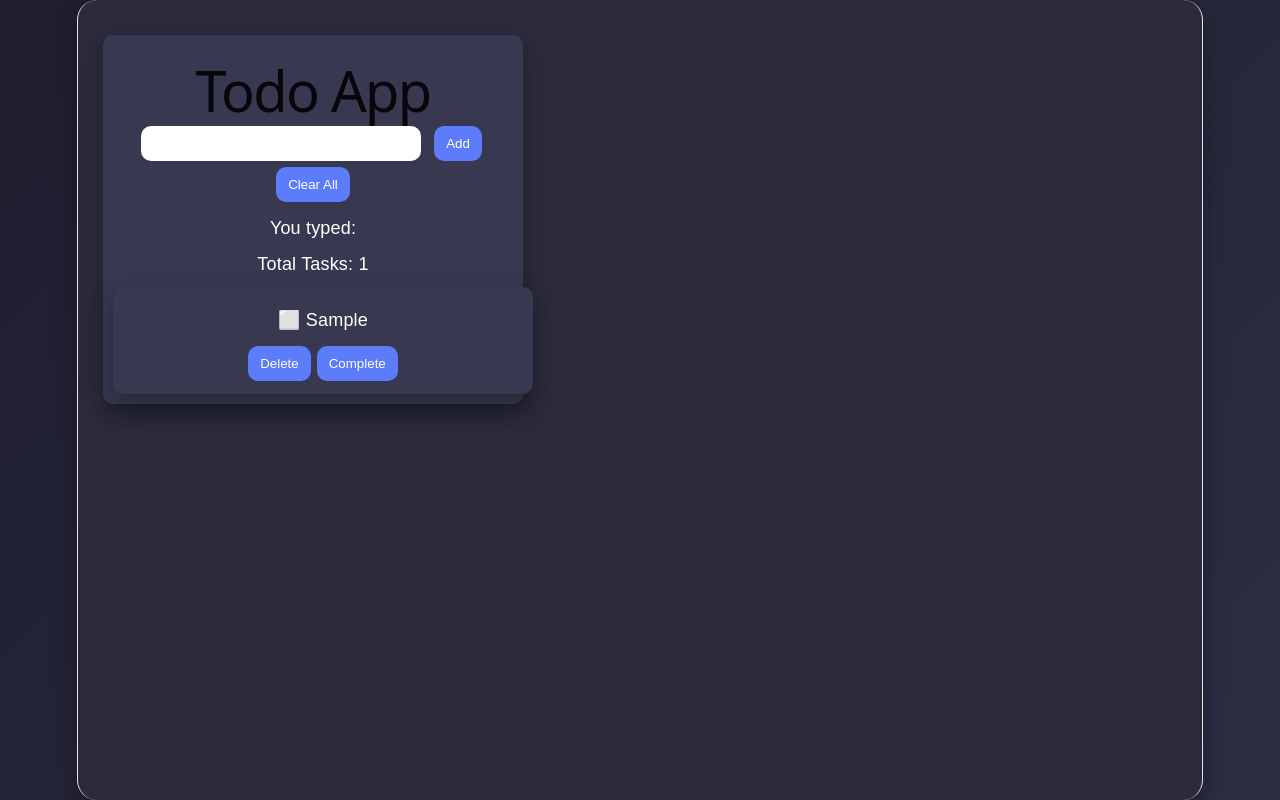
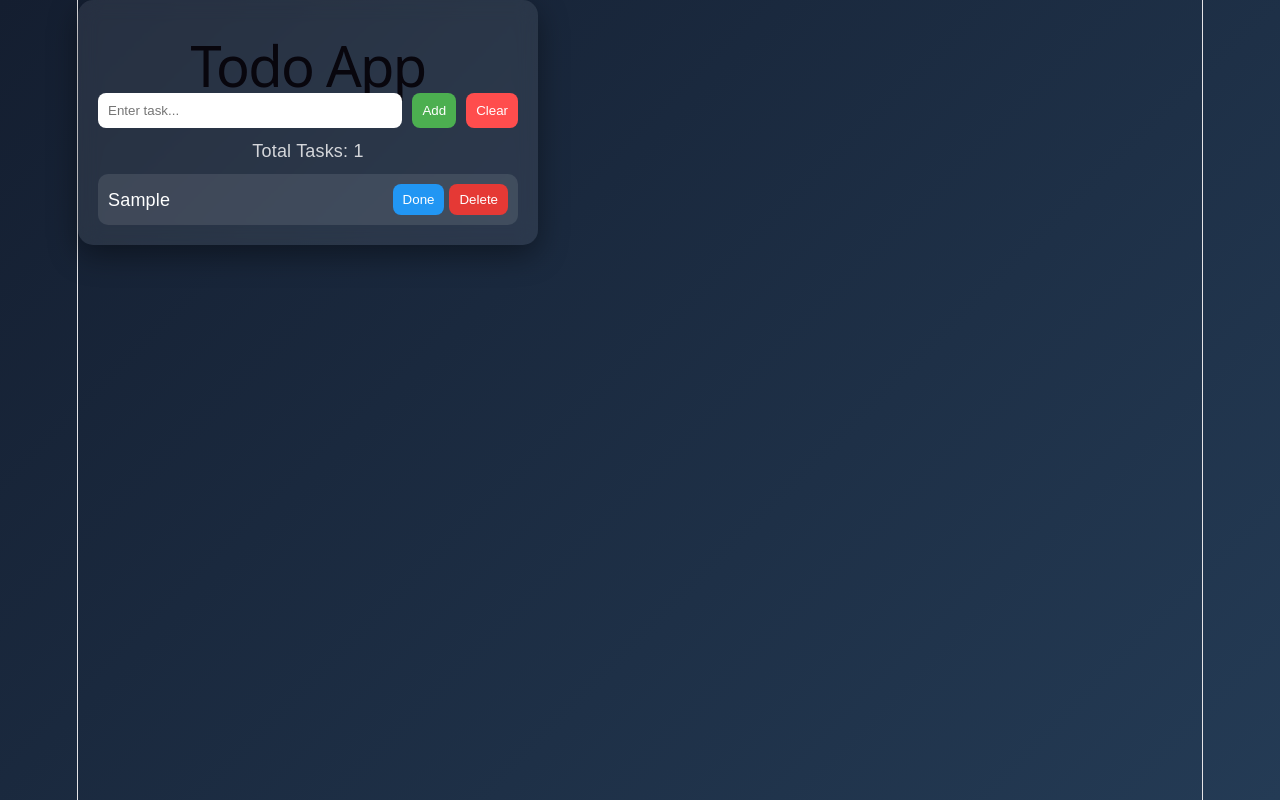
Before and after one commit to Dev-Darpan7/todo-react, a React (Vite) app: page / in a window 1280 px wide. Both pictures are taken after typing "Sample" into the empty fields and a click on the button "Add". Built offline with nearby package versions, Linux system fonts and the light colour scheme.

Commit message:
added animation hovereffect

```diff
--- a/src/App.css
+++ b/src/App.css
@@ -1,95 +1,121 @@
-/* ➡️ Full page */
+/* ➡️ Page background */
 body {
-  font-family: Arial, sans-serif;
-
-  background: linear-gradient(135deg, #1e1e2f, #2d2d44);
-
   margin: 0;
-
-  min-height: 100vh;
-
+  font-family: Arial;
+  background: linear-gradient(135deg, #141e30, #243b55);
   display: flex;
   justify-content: center;
   align-items: center;
-
+  min-height: 100vh;
   color: white;
 }
 
-/* ➡️ Main todo container */
-div {
-  width: 400px;
-  background: #2b2b3c;
-  padding: 25px;
-  border-radius: 20px;
-  box-shadow: 0 10px 25px rgba(0, 0, 0, 0.3);
-
-  /* ➡️ Smooth hover animation */
-  transition: transform 0.3s ease;
-}
-
-/* ➡️ Slight lift effect */
-div:hover {
-  transform: translateY(-3px);
+/* ➡️ Main container */
+.app-container {
+  width: 420px;
+  background: rgba(255, 255, 255, 0.08);
+  backdrop-filter: blur(10px);
+  padding: 20px;
+  border-radius: 15px;
+  box-shadow: 0 10px 30px rgba(0,0,0,0.4);
 }
 
 /* ➡️ Title */
-h1 {
+.title {
   text-align: center;
-  margin-bottom: 20px;
+  margin-bottom: 15px;
 }
 
-/* ➡️ Input */
+/* ➡️ Input section */
+.input-section {
+  display: flex;
+  gap: 10px;
+}
+
 input {
-  width: 65%;
+  flex: 1;
   padding: 10px;
   border: none;
-  border-radius: 10px;
+  border-radius: 8px;
   outline: none;
-  margin-right: 10px;
 }
 
 /* ➡️ Buttons */
 button {
   border: none;
-  padding: 10px 12px;
-  border-radius: 10px;
+  padding: 8px 10px;
+  border-radius: 8px;
   cursor: pointer;
-  margin: 3px;
-
-  background: #5c7cfa;
-  color: white;
-
-  transition: all 0.25s ease;
+  transition: 0.2s;
 }
 
-/* ➡️ Button hover animation */
 button:hover {
-  background: #4c6ef5;
   transform: scale(1.05);
 }
 
-/* ➡️ Button click animation */
-button:active {
-  transform: scale(0.95);
+/* ➡️ Add button */
+.add-btn {
+  background: #4caf50;
+  color: white;
 }
 
-/* ➡️ Todo text */
-p {
-  margin: 10px 0;
+/* ➡️ Clear button */
+.clear-btn {
+  background: #ff4d4d;
+  color: white;
 }
 
-/* ➡️ Todo item card */
-div > div {
-  background: #383850;
-  padding: 10px;
+/* ➡️ Stats */
+.stats {
   margin-top: 10px;
-  border-radius: 10px;
-
-  transition: all 0.3s ease;
+  opacity: 0.8;
 }
 
-/* ➡️ Todo hover effect */
-div > div:hover {
-  background: #454566;
+/* ➡️ Empty text */
+.empty {
+  text-align: center;
+  opacity: 0.6;
+}
+
+/* ➡️ Todo list */
+.todo-list {
+  margin-top: 10px;
+}
+
+/* ➡️ Each todo */
+.todo-item {
+  display: flex;
+  justify-content: space-between;
+  align-items: center;
+  background: rgba(255,255,255,0.1);
+  padding: 10px;
+  border-radius: 10px;
+  margin-top: 8px;
+  transition: 0.2s;
+}
+
+.todo-item:hover {
   transform: translateX(5px);
 }
+
+/* ➡️ Completed task */
+.completed {
+  text-decoration: line-through;
+  opacity: 0.6;
+}
+
+/* ➡️ Action buttons */
+.actions {
+  display: flex;
+  gap: 5px;
+}
+
+.complete-btn {
+  background: #2196f3;
+  color: white;
+}
+
+.delete-btn {
+  background: #e53935;
+  color: white;
+}
--- a/src/App.jsx
+++ b/src/App.jsx
@@ -1,38 +1,36 @@
-// ➡️ Import React's useState and useEffect hooks.
+// ➡️ Import React hooks for state and lifecycle
 import { useState, useEffect } from "react"
 
-// ➡️ Import CSS styles.
+// ➡️ Import CSS
 import "./App.css"
 
-// ➡️ Create a React component called App.
+// ➡️ Main App component
 function App() {
 
-  // ➡️ Stores what the user is typing.
+  // ➡️ Stores what user types in input box
   const [task, setTask] = useState("")
 
-  // ➡️ When app starts:
-  // ➡️ Try loading saved todos from browser storage.
+  // ➡️ Stores all todos (loaded from localStorage if available)
   const [todos, setTodos] = useState(() => {
 
-    // ➡️ Read saved data.
     const savedTodos = localStorage.getItem("todos")
 
-    // ➡️ If data exists, convert text back into an array.
+    // ➡️ If saved todos exist → convert from string to array
     if (savedTodos) {
       return JSON.parse(savedTodos)
     }
 
-    // ➡️ Otherwise start empty.
+    // ➡️ Otherwise start with empty list
     return []
   })
 
-  // ➡️ Runs when Add button is clicked.
+  // ➡️ Add new todo
   function addTodo() {
 
-    // ➡️ Prevent adding empty tasks.
+    // ➡️ Prevent empty tasks
     if (task.trim() === "") return
 
-    // ➡️ Add a new todo object to the array.
+    // ➡️ Add new todo object
     setTodos([
       ...todos,
       {
@@ -41,158 +39,127 @@ function App() {
       }
     ])
 
-    // ➡️ Clear input after adding.
+    // ➡️ Clear input after adding
     setTask("")
   }
 
-  // ➡️ Runs when Delete button is clicked.
+  // ➡️ Delete todo
   function deleteTodo(todoToDelete) {
 
-    // ➡️ Keep every todo except the one clicked.
+    // ➡️ Keep everything except selected todo
     const newTodos = todos.filter(
       (todo) => todo.text !== todoToDelete.text
     )
 
-    // ➡️ Update state.
     setTodos(newTodos)
   }
 
-  // ➡️ Runs when Complete button is clicked.
+  // ➡️ Toggle completed state
   function toggleComplete(todoToToggle) {
 
-    // ➡️ Loop through every todo.
-    const newTodos = todos.map((todo) => {
+    const updatedTodos = todos.map((todo) => {
 
-      // ➡️ Found the todo we clicked.
+      // ➡️ Find clicked todo
       if (todo.text === todoToToggle.text) {
 
-        // ➡️ Return a copy of the object.
+        // ➡️ Flip completed true/false
         return {
-
-          // ➡️ Copy all existing properties.
           ...todo,
-
-          // ➡️ Reverse completed status.
           completed: !todo.completed
         }
       }
 
-      // ➡️ Keep all other todos unchanged.
       return todo
     })
 
-    // ➡️ Update state.
-    setTodos(newTodos)
+    setTodos(updatedTodos)
   }
 
-  // ➡️ Runs when Clear All button is clicked.
+  // ➡️ Clear all todos
   function clearTodos() {
-
-    // ➡️ Remove all tasks.
     setTodos([])
   }
 
-  // ➡️ Runs every time todos changes.
+  // ➡️ Save todos in localStorage whenever they change
   useEffect(() => {
-
-    // ➡️ Save todos into browser storage.
-    localStorage.setItem(
-
-      // ➡️ Storage key name.
-      "todos",
-
-      // ➡️ Convert array into text.
-      JSON.stringify(todos)
-
-    )
-
+    localStorage.setItem("todos", JSON.stringify(todos))
   }, [todos])
 
-  // ➡️ Return what appears on screen.
+  // ➡️ UI
   return (
-    <div>
+    <div className="app-container">
 
-      {/* ➡️ Page title */}
-      <h1>Todo App</h1>
+      {/* ➡️ Title */}
+      <h1 className="title">Todo App</h1>
 
-      {/* ➡️ Input field */}
+      {/* ➡️ Input section */}
+      <div className="input-section">
+
         <input
           type="text"
-
-        // ➡️ Show current task value.
+          placeholder="Enter task..."
           value={task}
-
-        // ➡️ Update task whenever user types.
           onChange={(e) => setTask(e.target.value)}
         />
 
-      {/* ➡️ Add task button */}
-      <button onClick={addTodo}>
+        <button className="add-btn" onClick={addTodo}>
           Add
         </button>
 
-      {/* ➡️ Clear all tasks button */}
-      <button onClick={clearTodos}>
-        Clear All
+        <button className="clear-btn" onClick={clearTodos}>
+          Clear
         </button>
 
-      {/* ➡️ Show current input */}
-      <p>You typed: {task}</p>
+      </div>
 
-      {/* ➡️ Show number of tasks */}
-      <p>Total Tasks: {todos.length}</p>
+      {/* ➡️ Stats */}
+      <p className="stats">Total Tasks: {todos.length}</p>
 
-      {/* ➡️ Show message if there are no tasks */}
+      {/* ➡️ Empty state */}
       {todos.length === 0 && (
-        <p>No tasks yet</p>
+        <p className="empty">No tasks yet 🚀</p>
       )}
 
-      {/* ➡️ Loop through todos array */}
+      {/* ➡️ Todo list */}
+      <div className="todo-list">
+
         {todos.map((todo, index) => (
 
-        <div key={index}>
+          <div className="todo-item" key={index}>
 
-          {/* ➡️ Display todo text */}
-          {/* ➡️ If completed, draw a line through the text */}
-          <p
-            style={{
+            {/* ➡️ Todo text */}
+            <span
+              className={todo.completed ? "completed" : ""}
+            >
+              {todo.text}
+            </span>
 
-              // ➡️ Ternary operator.
-              // ➡️ If completed is true:
-              // ➡️ Show line-through.
-              // ➡️ Otherwise show normal text.
-              textDecoration:
-                todo.completed
-                  ? "line-through"
-                  : "none"
+            {/* ➡️ Buttons */}
+            <div className="actions">
 
-            }}
+              <button
+                className="complete-btn"
+                onClick={() => toggleComplete(todo)}
               >
+                {todo.completed ? "Undo" : "Done"}
+              </button>
 
-            {/* ➡️ Show emoji based on completed status */}
-            {todo.completed ? "✅ " : "⬜ "}
-
-            {/* ➡️ Show task text */}
-            {todo.text}
-
-          </p>
-
-          {/* ➡️ Delete this todo */}
-          <button onClick={() => deleteTodo(todo)}>
+              <button
+                className="delete-btn"
+                onClick={() => deleteTodo(todo)}
+              >
                 Delete
               </button>
 
-          {/* ➡️ Toggle completed status */}
-          <button onClick={() => toggleComplete(todo)}>
-            Complete
-          </button>
+            </div>
 
           </div>
         ))}
 
       </div>
+
+    </div>
   )
 }
 
-// ➡️ Export component so React can use it.
 export default App
```
Lines whose indentation alone changed are shown as unchanged.
